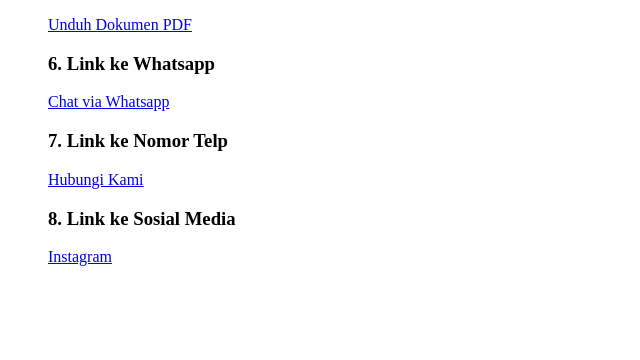
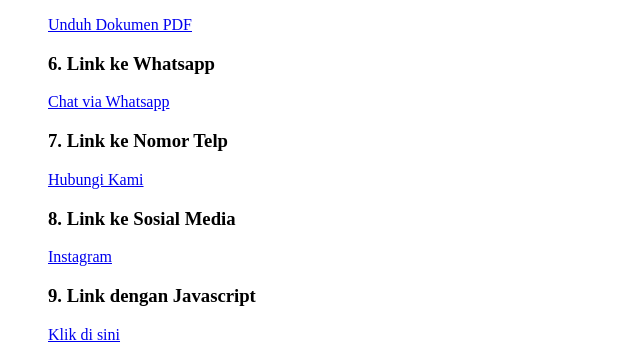
Before and after one commit to Diasmyri/1124160056-Day-5, a plain HTML site: page index.html in a window 1280 px wide. Shown: the part 757-1117 px from the top of the page, without its empty margins (0-640 px from the left). Before the commit the page ends 1039 px from the top, so only its background shows below. Drawn offline with Linux system fonts and the light colour scheme.

Commit message:
9. link dengan javascript

```diff
--- a/index.html
+++ b/index.html
@@ -72,5 +72,12 @@
             <a href="https://www.instagram.com/_diasmyri/?igsh-ZzNydTB3bmU5ZG30#" target="_blank">Instagram</a>
         </ul>
     </div>
+
+    <div>
+        <ul>
+            <h3>9. Link dengan Javascript</h3>
+            <a href="javascript:void(0)" onclick="alert('Halo, pesan ini JavaScript!')"> Klik di sini</a>
+        </ul>
+    </div>
 </body>
 </html>
```
